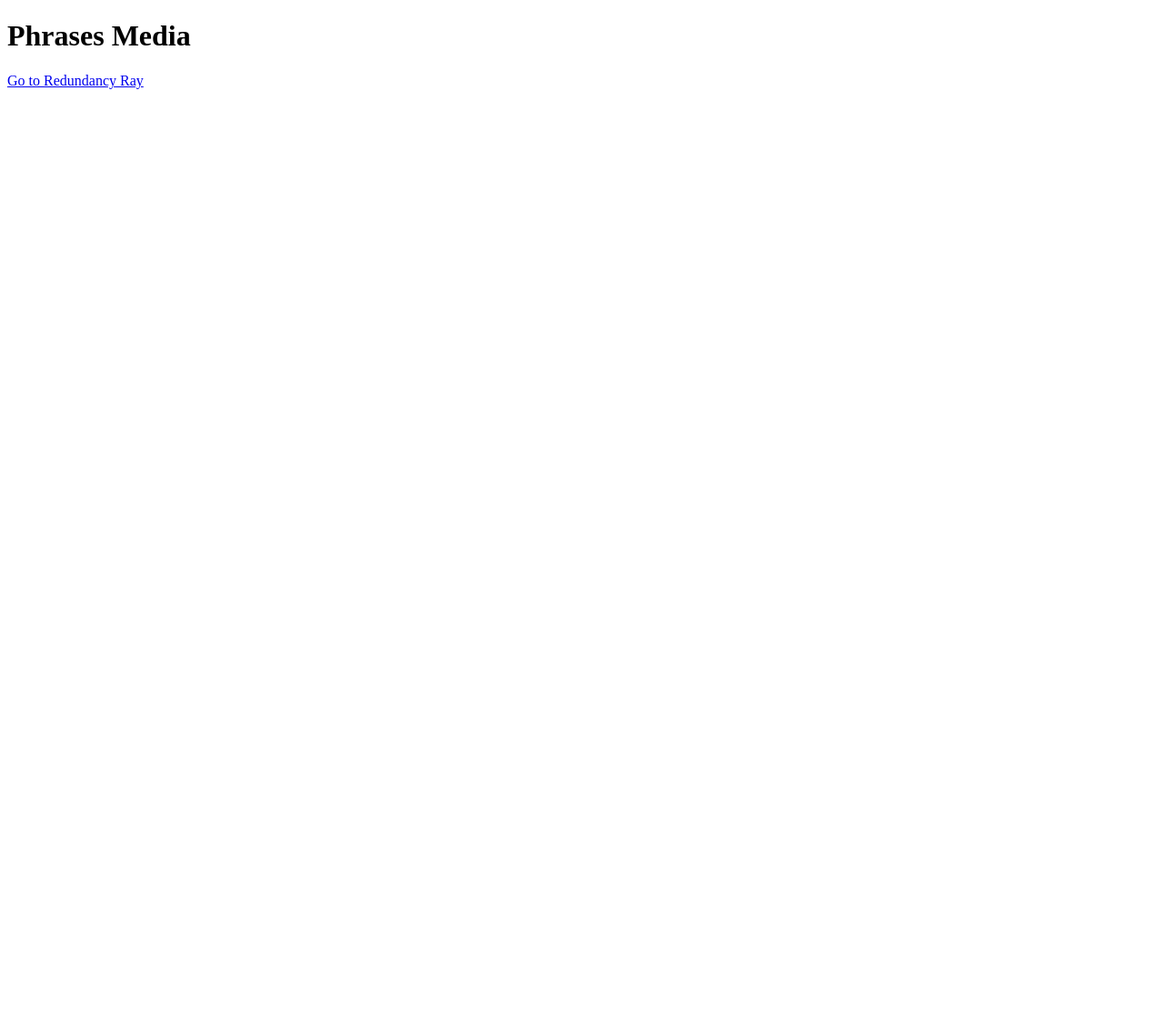
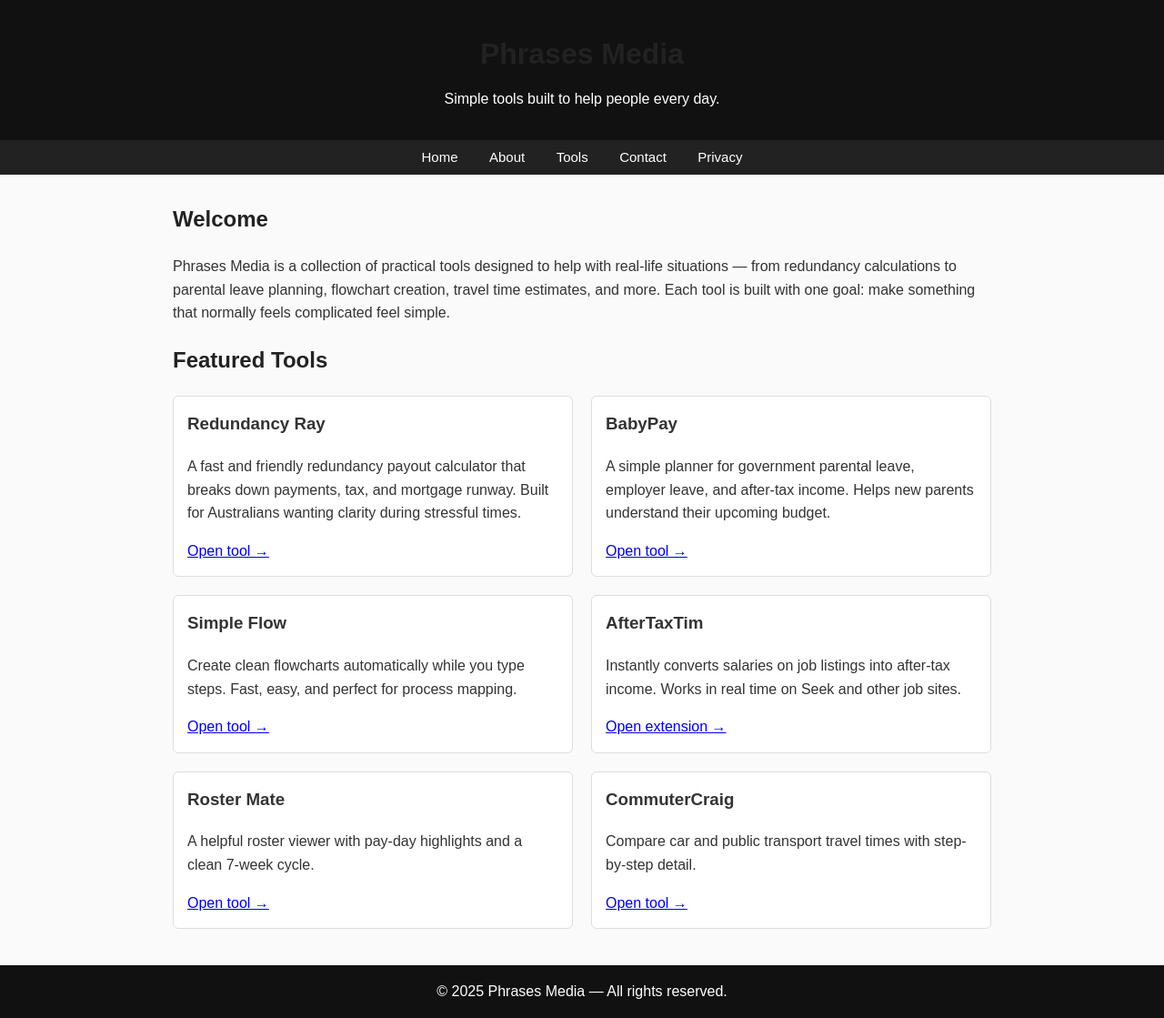
Before and after one commit to PhrasesMedia/phrasesmedia.github.io, a plain HTML site: page index.html in a window 1280 px wide. Shown: the whole page at 91% size. Before the commit the page ends 800 px from the top, so only its background shows below. Drawn offline with Linux system fonts and the light colour scheme.

Commit message:
Add files via upload

```diff
--- a/index.html
+++ b/index.html
@@ -1,19 +1,172 @@
-<!doctype html>
+<!DOCTYPE html>
 <html lang="en">
 <head>
-  <meta charset="utf-8" />
-  <title>Phrases Media</title>
+    <meta charset="UTF-8">
+    <meta name="viewport" content="width=device-width, initial-scale=1.0">
+    <title>Phrases Media — Tools That Make Life Easier</title>
+    <style>
+        body {
+            font-family: Arial, sans-serif;
+            margin: 0;
+            padding: 0;
+            background: #fafafa;
+            color: #333;
+        }
 
-  <!-- Google AdSense: paste your script BELOW this comment -->
-  <!-- Example (DON'T copy this one, use your real script):
-  <script async src="https://pagead2.googlesyndication.com/pagead/js/adsbygoogle.js?client=ca-pub-XXXXXXXXXXXX"
-          crossorigin="anonymous"></script>
-  -->
+        header {
+            background: #111;
+            color: white;
+            padding: 20px;
+            text-align: center;
+        }
+
+        nav {
+            background: #222;
+            padding: 10px;
+            text-align: center;
+        }
+
+        nav a {
+            color: white;
+            text-decoration: none;
+            margin: 0 15px;
+            font-size: 15px;
+        }
+
+        nav a:hover {
+            text-decoration: underline;
+        }
+
+        .container {
+            max-width: 900px;
+            margin: 30px auto;
+            padding: 0 20px;
+            line-height: 1.6;
+        }
+
+        h1, h2 {
+            color: #222;
+        }
+
+        .tool-list {
+            display: grid;
+            grid-template-columns: 1fr 1fr;
+            gap: 20px;
+            margin-top: 20px;
+        }
+
+        .tool {
+            background: white;
+            padding: 15px;
+            border-radius: 6px;
+            border: 1px solid #ddd;
+        }
+
+        .tool h3 {
+            margin-top: 0;
+        }
+
+        footer {
+            text-align: center;
+            margin-top: 40px;
+            padding: 20px;
+            background: #111;
+            color: white;
+        }
+
+        @media(max-width: 600px) {
+            .tool-list {
+                grid-template-columns: 1fr;
+            }
+        }
+    </style>
 </head>
-<script async src="https://pagead2.googlesyndication.com/pagead/js/adsbygoogle.js?client=ca-pub-3989970356829721"
-     crossorigin="anonymous"></script>
 <body>
-  <h1>Phrases Media</h1>
-  <p><a href="/redundancy-ray/">Go to Redundancy Ray</a></p>
+
+<header>
+    <h1>Phrases Media</h1>
+    <p>Simple tools built to help people every day.</p>
+</header>
+
+<nav>
+    <a href="index.html">Home</a>
+    <a href="about.html">About</a>
+    <a href="tools.html">Tools</a>
+    <a href="contact.html">Contact</a>
+    <a href="privacy.html">Privacy</a>
+</nav>
+
+<div class="container">
+    <h2>Welcome</h2>
+    <p>
+        Phrases Media is a collection of practical tools designed to help with real-life
+        situations — from redundancy calculations to parental leave planning, flowchart creation,
+        travel time estimates, and more. Each tool is built with one goal: make something that
+        normally feels complicated feel simple.
+    </p>
+
+    <h2>Featured Tools</h2>
+
+    <div class="tool-list">
+
+        <div class="tool">
+            <h3>Redundancy Ray</h3>
+            <p>
+                A fast and friendly redundancy payout calculator that breaks down payments,
+                tax, and mortgage runway. Built for Australians wanting clarity during stressful times.
+            </p>
+            <a href="https://phrasesmedia.github.io/redundancyray" target="_blank">Open tool →</a>
+        </div>
+
+        <div class="tool">
+            <h3>BabyPay</h3>
+            <p>
+                A simple planner for government parental leave, employer leave, and
+                after-tax income. Helps new parents understand their upcoming budget.
+            </p>
+            <a href="https://phrasesmedia.github.io/babypay" target="_blank">Open tool →</a>
+        </div>
+
+        <div class="tool">
+            <h3>Simple Flow</h3>
+            <p>
+                Create clean flowcharts automatically while you type steps. Fast, easy,
+                and perfect for process mapping.
+            </p>
+            <a href="https://phrasesmedia.github.io/simpleflow" target="_blank">Open tool →</a>
+        </div>
+
+        <div class="tool">
+            <h3>AfterTaxTim</h3>
+            <p>
+                Instantly converts salaries on job listings into after-tax income.
+                Works in real time on Seek and other job sites.
+            </p>
+            <a href="#" target="_blank">Open extension →</a>
+        </div>
+
+        <div class="tool">
+            <h3>Roster Mate</h3>
+            <p>
+                A helpful roster viewer with pay-day highlights and a clean 7-week cycle.
+            </p>
+            <a href="#" target="_blank">Open tool →</a>
+        </div>
+
+        <div class="tool">
+            <h3>CommuterCraig</h3>
+            <p>
+                Compare car and public transport travel times with step-by-step detail.
+            </p>
+            <a href="#" target="_blank">Open tool →</a>
+        </div>
+
+    </div>
+</div>
+
+<footer>
+    © 2025 Phrases Media — All rights reserved.
+</footer>
+
 </body>
 </html>
```
Also changed, not shown: about.html (added, +83 -0 lines), contact.html (added, +61 -0 lines), tools.html (added, +146 -0 lines).
